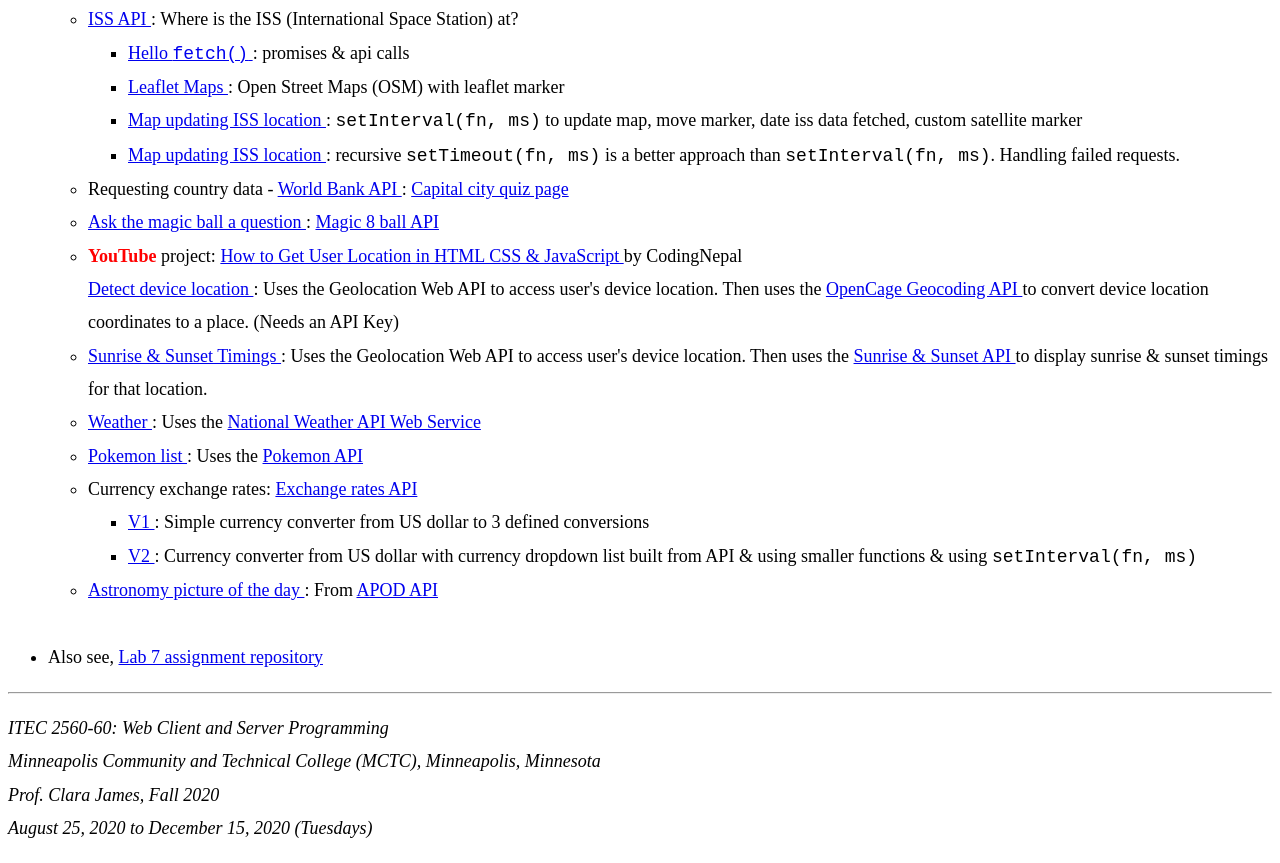
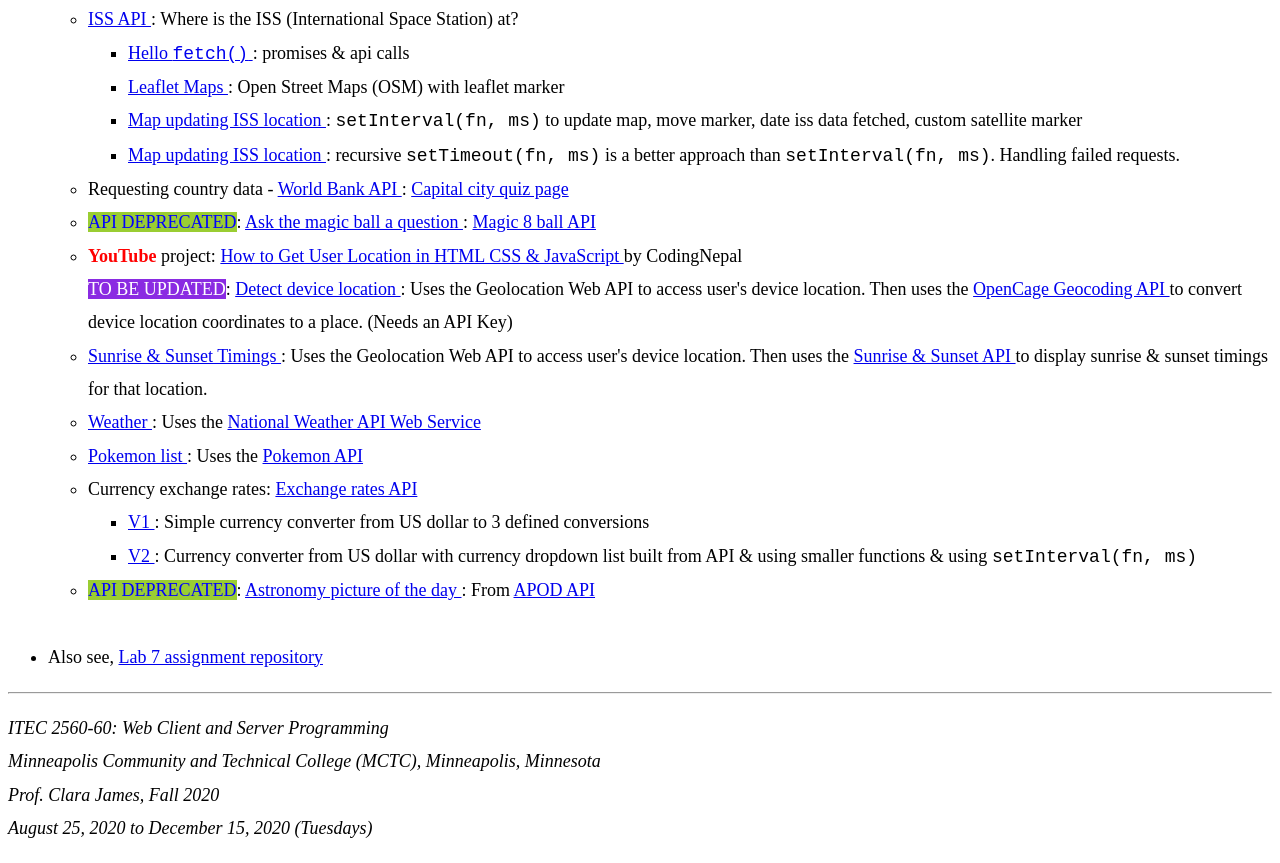
Before and after one commit to myverdict/week7-web-programming-javascript, a plain HTML site: page index.html in a window 1280 px wide. Shown: the part 1314-2177 px from the top of the page. Drawn offline with Linux system fonts and the light colour scheme.

Commit message:
updated index

```diff
--- a/index.html
+++ b/index.html
@@ -15,6 +15,14 @@
       .youtube {
         color: red;
         font-weight: bold;
+      }
+      .deprecated {
+        background-color: yellowgreen;
+        color: blue;
+      }
+      .update {
+        background-color: blueviolet;
+        color: white;
       }
     </style>
   </head>
@@ -379,6 +387,7 @@
           </li>
 
           <li>
+            <span class="deprecated">API DEPRECATED</span>:
             <a
               href="https://myverdict.github.io/week7-web-programming-javascript/apis/magic-8-ball-api/magic.html"
               target="_blank"
@@ -400,6 +409,7 @@
               How to Get User Location in HTML CSS & JavaScript
             </a>
             by CodingNepal<br />
+            <span class="update">TO BE UPDATED</span>:
             <a
               href="https://myverdict.github.io/week7-web-programming-javascript/apis/detect-user-location-api/view.html"
               target="_blank"
@@ -488,6 +498,7 @@
           </li>
 
           <li>
+            <span class="deprecated">API DEPRECATED</span>:
             <a
               href="https://myverdict.github.io/week7-web-programming-javascript/apis/apod-api/astronomy_pic.html"
               target="_blank"
```
